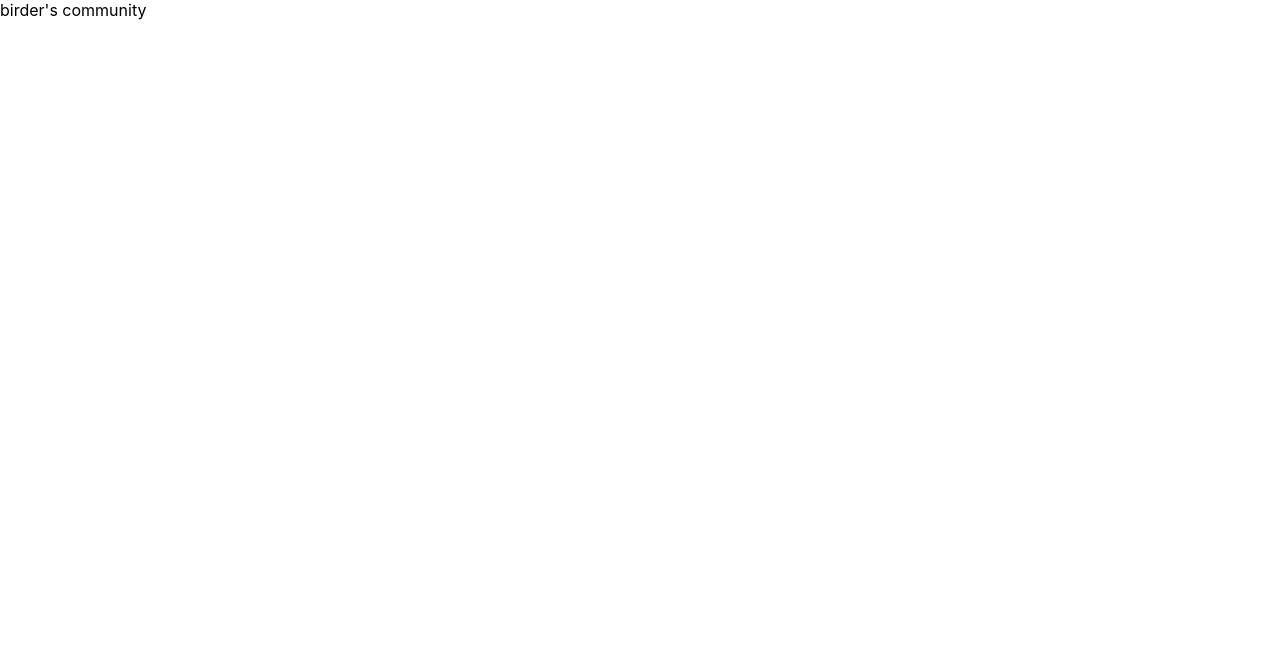
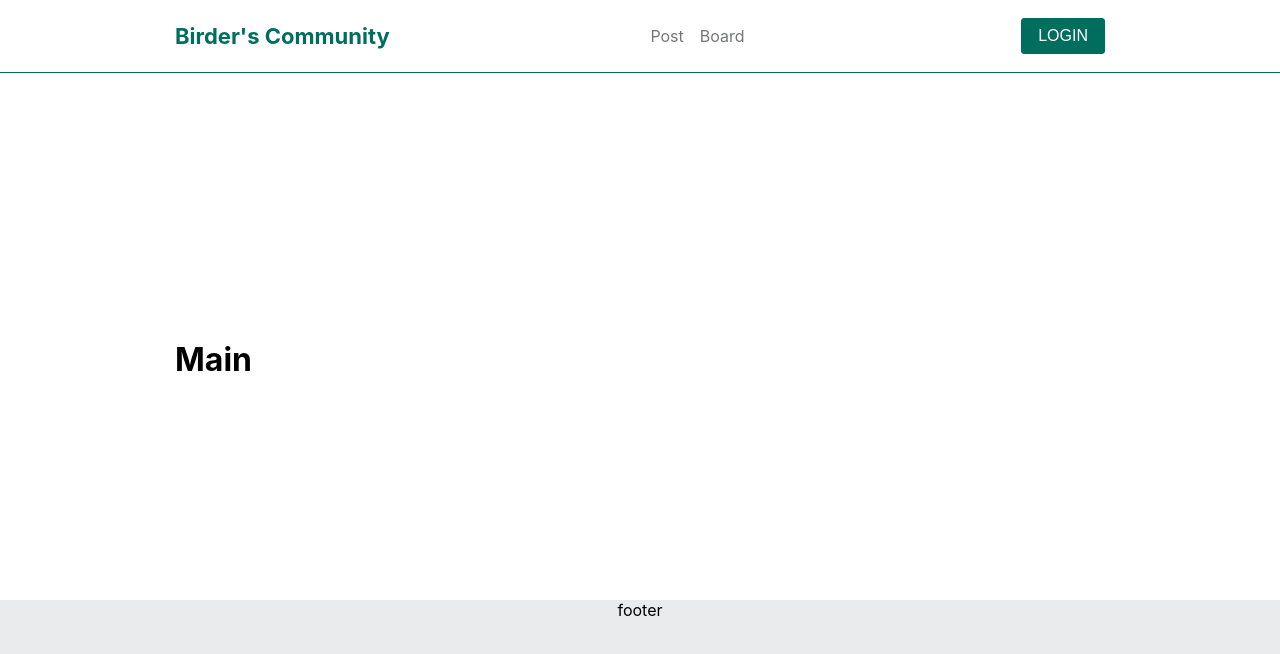
Before and after one commit to Jeong-yeon-Lee/birders-community, a React (Create React App) app in the folder birders-app/: page / in a window 1280 px wide. Shown: the top 654 px of the page. Built offline with nearby package versions, Linux system fonts and the light colour scheme.

Commit message:
Routing, 레이아웃 컴포넌트 생성

```diff
--- a/birders-app/src/App.js
+++ b/birders-app/src/App.js
@@ -1,7 +1,29 @@
 import React from "react";
+import { Routes, Route } from "react-router-dom";
+import MainPage from "./pages/MainPage";
+import LoginPage from "./pages/LoginPage";
+import RegisterPage from "./pages/RegisterPage";
+import BoardPage from "./pages/BoardPage";
+import PostPage from "./pages/PostPage";
+import EditorPage from "./pages/EditorPage";
+
+import Layout from "./components/Layout";
 
 function App() {
-  return <div className="App">birder's community</div>;
+  return (
+    <>
+      <Layout>
+        <Routes>
+          <Route path={"/"} element={<MainPage />}></Route>
+          <Route path={"/login"} element={<LoginPage />}></Route>
+          <Route path={"/register"} element={<RegisterPage />}></Route>
+          <Route path={"/board"} element={<BoardPage />}></Route>
+          <Route path={"/post"} element={<PostPage />}></Route>
+          <Route path={"/editor"} element={<EditorPage />}></Route>
+        </Routes>
+      </Layout>
+    </>
+  );
 }
 
 export default App;
--- /dev/null
+++ b/birders-app/src/components/Button.js
@@ -0,0 +1,37 @@
+import React from "react";
+import styled from "styled-components";
+
+const SButton = styled.button`
+  background-color: ${(props) => (props.primary ? "#006e5f" : "white")};
+  color: ${(props) => (props.primary ? "white" : "#006e5f")};
+  font-size: ${(props) => (props.fontSize ? `${props.fontSize}px` : "16px")};
+  margin: ${(props) => (props.margin ? props.margin : "0")};
+  padding: 0.5rem 1rem;
+  border: 1px solid #006e5f;
+  border-radius: 3px;
+`;
+
+export default function Button(props) {
+  const { isPrimary, text, fontSize, margin, children, _onClick } = props;
+  Button.defaultProps = {
+    _onClick: () => {},
+  };
+  const styles = {
+    margin: margin,
+    fontSize: fontSize,
+  };
+  if (isPrimary) {
+    return (
+      <SButton {...styles} primary onClick={_onClick}>
+        {text ? text : children}
+      </SButton>
+    );
+  } else {
+    return (
+      <SButton {...styles} onClick={_onClick}>
+        {" "}
+        {text ? text : children}
+      </SButton>
+    );
+  }
+}
--- /dev/null
+++ b/birders-app/src/components/Footer.js
@@ -0,0 +1,16 @@
+import React from "react";
+import styled from "styled-components";
+
+const SFooter = styled.footer`
+  width: 100%;
+  height: 200px;
+  text-align: center;
+  background-color: #eaebed;
+`;
+export default function Footer() {
+  return (
+    <SFooter>
+      <div>footer</div>
+    </SFooter>
+  );
+}
--- /dev/null
+++ b/birders-app/src/components/Header.js
@@ -0,0 +1,77 @@
+import React from "react";
+import styled from "styled-components";
+import { Link } from "react-router-dom";
+import Button from "./Button";
+
+const SHeader = styled.header`
+  width: 100%;
+  background-color: white;
+  border-bottom: 1px solid #006e5f;
+  padding: 18px 0px;
+  display: flex;
+  align-items: center;
+  justify-content: center;
+`;
+
+const Wrapper = styled.div`
+  max-width: 930px;
+  width: 100%;
+  display: flex;
+  justify-content: space-between;
+  align-items: center;
+`;
+
+const Column = styled.div``;
+
+const Icon = styled.span`
+  margin-left: 15px;
+`;
+
+const IconsContainer = styled.div`
+  display: flex;
+  align-items: center;
+`;
+
+const StyledTitleLink = styled(Link)`
+  text-decoration: none;
+  font-size: 22px;
+  font-weight: bold;
+  color: #006e5f;
+`;
+
+const StyledNavLink = styled(Link)`
+  text-decoration: none;
+  font-size: 16px;
+  color: #757677;
+  margin-right: 1rem;
+`;
+
+const ButtonLink = styled(Link)`
+  text-decoration: none;
+  font-size: 16px;
+  color: white;
+`;
+
+export default function Header() {
+  const login = () => {
+    console.log("로그인");
+  };
+  return (
+    <SHeader>
+      <Wrapper>
+        <Column>
+          <StyledTitleLink to="/">Birder's Community</StyledTitleLink>
+        </Column>
+        <Column>
+          <StyledNavLink to="/post">Post</StyledNavLink>
+          <StyledNavLink to="/board">Board</StyledNavLink>
+        </Column>
+        <Column>
+          <Button isPrimary={true} _onClick={login} margin="0">
+            <ButtonLink to="/login">LOGIN</ButtonLink>
+          </Button>
+        </Column>
+      </Wrapper>
+    </SHeader>
+  );
+}
--- /dev/null
+++ b/birders-app/src/components/Layout.js
@@ -0,0 +1,33 @@
+import styled from "styled-components";
+import Footer from "./Footer";
+import Header from "./Header";
+
+const LayoutWrapper = styled.div`
+  display: flex;
+  flex-direction: column;
+  justify-content: space-between;
+  min-height: 100vh;
+`;
+
+const Content = styled.main`
+  display: block;
+  margin: 0 auto;
+  margin-top: 45px;
+  max-width: 930px;
+  width: 100%;
+  height: 100%;
+`;
+
+function Layout({ children }) {
+  return (
+    <>
+      <LayoutWrapper>
+        <Header />
+        <Content>{children}</Content>
+        <Footer />
+      </LayoutWrapper>
+    </>
+  );
+}
+
+export default Layout;
--- a/birders-app/src/index.js
+++ b/birders-app/src/index.js
@@ -1,13 +1,16 @@
-import React from 'react';
-import ReactDOM from 'react-dom/client';
-import './index.css';
-import App from './App';
-import reportWebVitals from './reportWebVitals';
+import React from "react";
+import ReactDOM from "react-dom/client";
+import "./index.css";
+import App from "./App";
+import reportWebVitals from "./reportWebVitals";
+import { BrowserRouter } from "react-router-dom";
 
-const root = ReactDOM.createRoot(document.getElementById('root'));
+const root = ReactDOM.createRoot(document.getElementById("root"));
 root.render(
   <React.StrictMode>
-    <App />
+    <BrowserRouter>
+      <App />
+    </BrowserRouter>
   </React.StrictMode>
 );
 
--- /dev/null
+++ b/birders-app/src/pages/BoardPage.js
@@ -0,0 +1,5 @@
+import React from "react";
+
+export default function BoardPage() {
+  return <div>BoardPage</div>;
+}
--- /dev/null
+++ b/birders-app/src/pages/EditorPage.js
@@ -0,0 +1,5 @@
+import React from "react";
+
+export default function EditorPage() {
+  return <div>EditorPage</div>;
+}
--- /dev/null
+++ b/birders-app/src/pages/LoginPage.js
@@ -0,0 +1,5 @@
+import React from "react";
+
+export default function LoginPage() {
+  return <div>LoginPage</div>;
+}
--- /dev/null
+++ b/birders-app/src/pages/MainPage.js
@@ -0,0 +1,11 @@
+import React from "react";
+import { Link } from "react-router-dom";
+import Layout from "../components/Layout";
+
+export default function MainPage() {
+  return (
+    <>
+      <h1>Main</h1>
+    </>
+  );
+}
--- /dev/null
+++ b/birders-app/src/pages/PostPage.js
@@ -0,0 +1,5 @@
+import React from "react";
+
+export default function PostPage() {
+  return <div>PostPage</div>;
+}
--- /dev/null
+++ b/birders-app/src/pages/RegisterPage.js
@@ -0,0 +1,5 @@
+import React from "react";
+
+export default function RegisterPage() {
+  return <div>RegisterPage</div>;
+}
```
